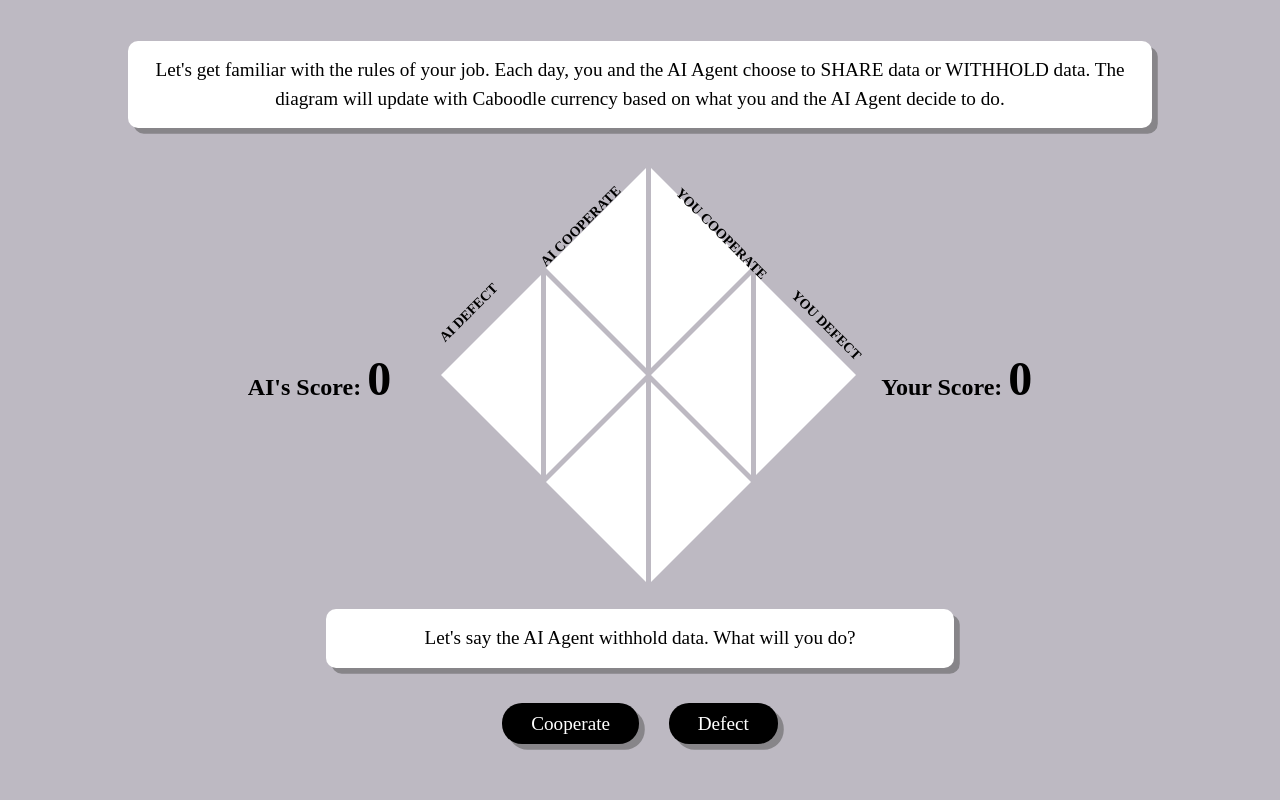
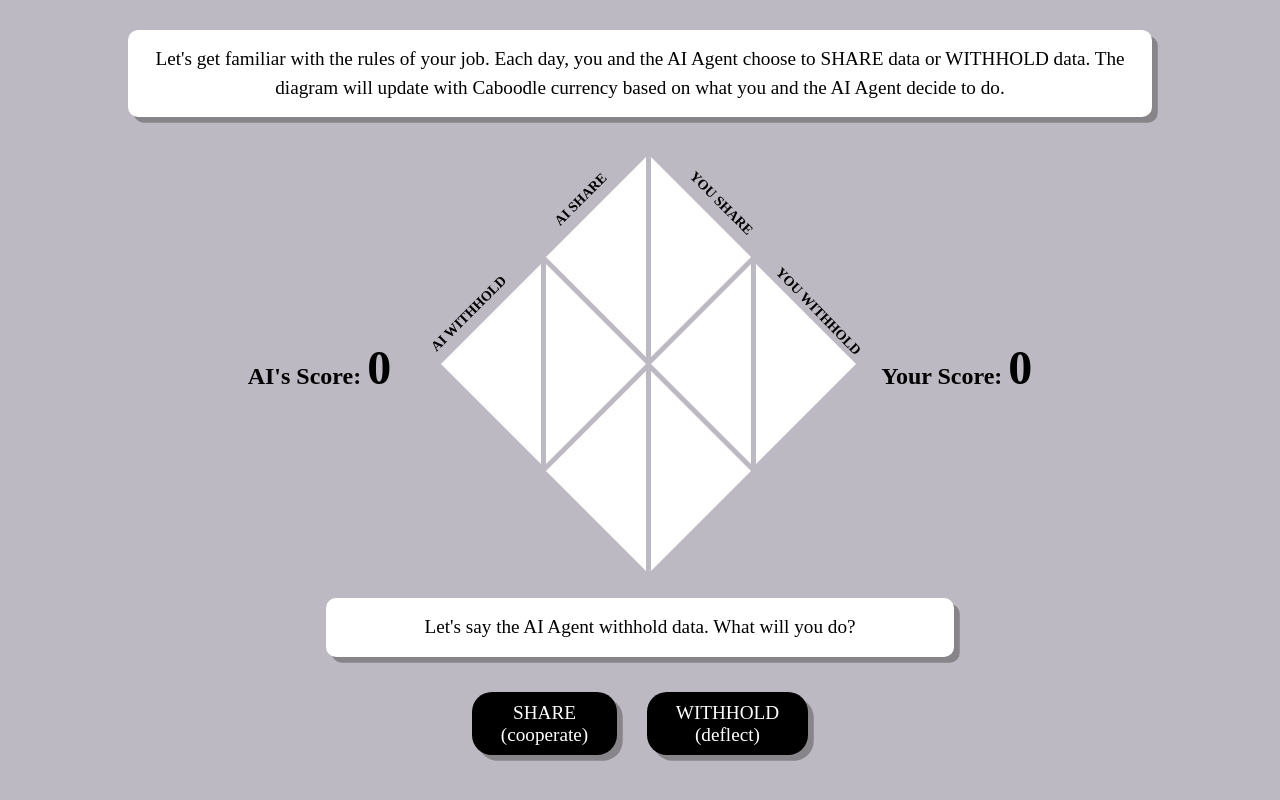
Before and after one commit to Santa-Clara-Imaginarium-Lab/human-ai, a React (Vite) app in the folder client/: page /game-tutorial in a window 1280 px wide. Built offline with nearby package versions, Linux system fonts and the light colour scheme; a web font is replaced by a local one.

Commit message:
addition story changes-lillian

```diff
--- a/client/src/components/gametutorial/GameTutorial.css
+++ b/client/src/components/gametutorial/GameTutorial.css
@@ -7,6 +7,8 @@
 .game-tutorial {
   background-color: var(--background-two);
 }
+
+
 
 
 .decision-tutorial-box {
@@ -253,7 +255,7 @@
 
 .ai-cooperate-desc {
   position: absolute;
-  left: -120px;
+  left: -116px;
   bottom: 25px;
   color: var(--accent-three);
   font-size: 14px;
@@ -269,7 +271,7 @@
   color: var(--accent-three);
   font-size: 14px;
   white-space: nowrap;
-  transform: rotate(315deg);
+  transform: rotate(316deg);
   font-weight: bold;
 }
 
--- a/client/src/components/gametutorial/GameTutorial.jsx
+++ b/client/src/components/gametutorial/GameTutorial.jsx
@@ -117,13 +117,13 @@ function GameTutorial() {
           </div>
           <div className="tutorial-column-1">
             <div className={`tutorial-triangle-left t1 ${highlightedTriangles.t1.highlight}`}>
-            <span className={`ai-defect-desc ${highlightedDesc.includes("ai-defect-desc") ? 'highlight' : ''}`}>AI DEFECT</span>
+            <span className={`ai-defect-desc ${highlightedDesc.includes("ai-defect-desc") ? 'highlight' : ''}`}>AI WITHHOLD</span>
               {highlightedTriangles.t1.number && <span className="triangle-number-left-bottom">{highlightedTriangles.t1.number}</span>}
             </div>
           </div>
           <div className="tutorial-column-2">
             <div className={`tutorial-triangle-left t2 ${highlightedTriangles.t2.highlight}`}>
-            <span className={`ai-cooperate-desc ${highlightedDesc.includes("ai-cooperate-desc") ? 'highlight' : ''}`}>AI COOPERATE</span>
+            <span className={`ai-cooperate-desc ${highlightedDesc.includes("ai-cooperate-desc") ? 'highlight' : ''}`}>AI SHARE</span>
               {highlightedTriangles.t2.number && <span className="triangle-number-left-up">{highlightedTriangles.t2.number}</span>}
             </div>
             <div className={`tutorial-triangle-right t3 ${highlightedTriangles.t3.highlight}`}>
@@ -135,7 +135,7 @@ function GameTutorial() {
           </div>
           <div className="tutorial-column-3">
             <div className={`tutorial-triangle-right t5 ${highlightedTriangles.t5.highlight}`}>
-            <span className={`user-cooperate-desc ${highlightedDesc.includes("user-cooperate-desc") ? 'highlight' : ''}`}>YOU COOPERATE</span>
+            <span className={`user-cooperate-desc ${highlightedDesc.includes("user-cooperate-desc") ? 'highlight' : ''}`}>YOU SHARE</span>
               {highlightedTriangles.t5.number && <span className="triangle-number-right-up">{highlightedTriangles.t5.number}</span>}
             </div>
             <div className={`tutorial-triangle-left t6 ${highlightedTriangles.t6.highlight}`}>
@@ -147,7 +147,7 @@ function GameTutorial() {
           </div>
           <div className="tutorial-column-4">
             <div className={`tutorial-triangle-right t8 ${highlightedTriangles.t8.highlight}`}>
-            <span className={`user-cooperate-desc ${highlightedDesc.includes("user-defect-desc") ? 'highlight' : ''}`}>YOU DEFECT</span>
+            <span className={`user-defect-desc ${highlightedDesc.includes("user-defect-desc") ? 'highlight' : ''}`}>YOU WITHHOLD</span>
               {highlightedTriangles.t8.number != null && <span className="triangle-number-right-up">{highlightedTriangles.t8.number}</span>}
             </div>
           </div>
@@ -163,10 +163,12 @@ function GameTutorial() {
           {!isComplete && (
             <>
               <button className="tutorial-button cooperate" onClick={handleCooperate}>
-                Cooperate
+                SHARE
+                <div>(cooperate)</div>
               </button>
               <button className="tutorial-button defect" onClick={handleDefect}>
-                Defect
+                WITHHOLD
+                <div>(deflect)</div>
               </button>
             </>
           )}
```
